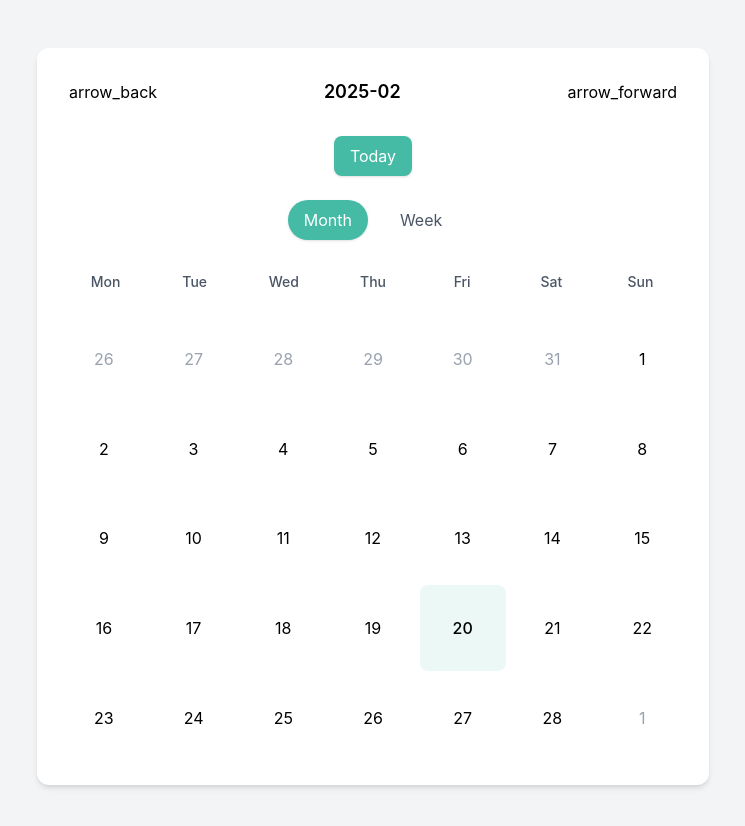
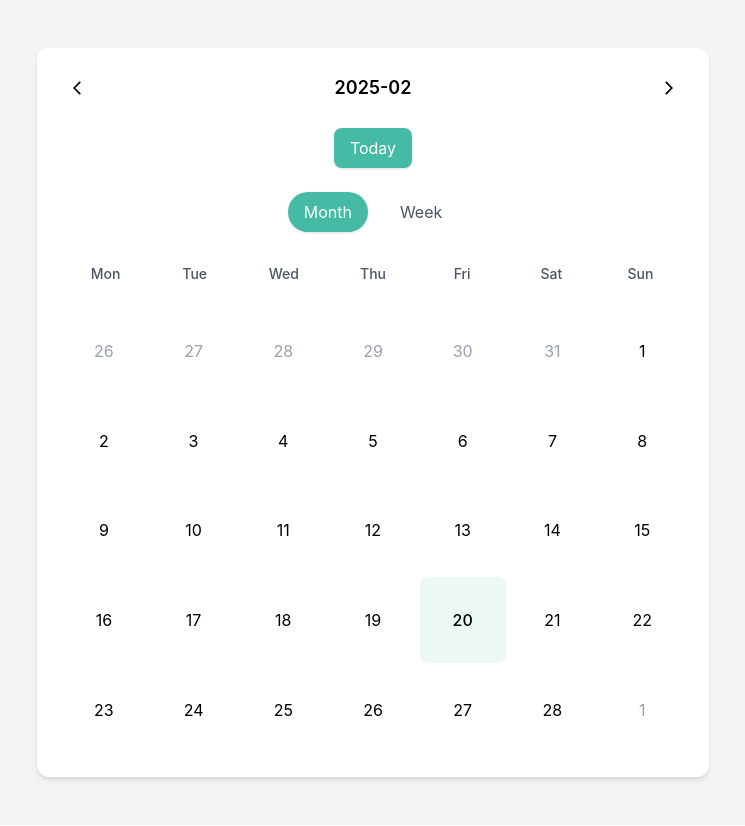
Before and after one commit to ahwei/Calendar-example, a React (Vite) app: page / in a window 1280 px wide. Shown: the top 826 px of the page, without its empty margins (267-1012 px from the left). Built offline with nearby package versions, Linux system fonts and the light colour scheme.

Commit message:
feat: add react-icons dependency and update Calendar component icons

```diff
--- a/package.json
+++ b/package.json
@@ -17,6 +17,7 @@
     "dayjs": "^1.11.13",
     "react": "^18.3.1",
     "react-dom": "^18.3.1",
+    "react-icons": "^5.5.0",
     "react-router-dom": "^6.28.0"
   },
   "devDependencies": {
--- a/src/components/Calendar.tsx
+++ b/src/components/Calendar.tsx
@@ -1,6 +1,6 @@
 import dayjs, { Dayjs } from 'dayjs';
 import { useMemo, useState } from 'react';
-
+import { MdArrowBackIosNew, MdArrowForwardIos } from 'react-icons/md';
 interface CalendarProps {
   onDateSelect?: (date: Dayjs) => void;
   selectedDate?: Dayjs;
@@ -119,7 +119,9 @@ const Calendar = ({
           className="p-2 rounded-full hover:bg-gray-100 transition-colors duration-200 cursor-pointer"
           onClick={handlePrev}
         >
-          <span className="material-icons">arrow_back</span>
+          <span className="material-icons">
+            <MdArrowBackIosNew />
+          </span>
         </button>
         <span
           className="text-lg font-semibold cursor-pointer"
@@ -131,7 +133,9 @@ const Calendar = ({
           className="p-2 rounded-full hover:bg-gray-100 transition-colors duration-200 cursor-pointer"
           onClick={handleNext}
         >
-          <span className="material-icons">arrow_forward</span>
+          <span className="material-icons">
+            <MdArrowForwardIos />
+          </span>
         </button>
       </div>
 
```
Also changed, not shown: 1 other file (tests, documents, lock files or other folders).
